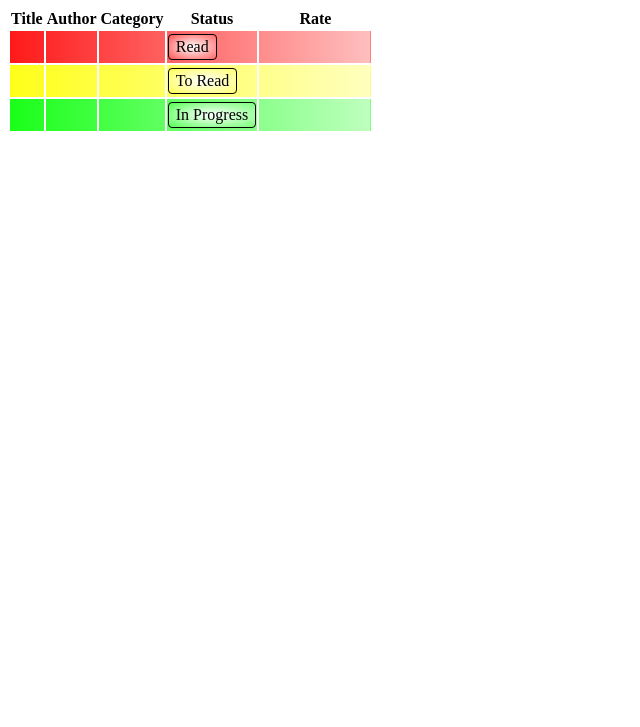
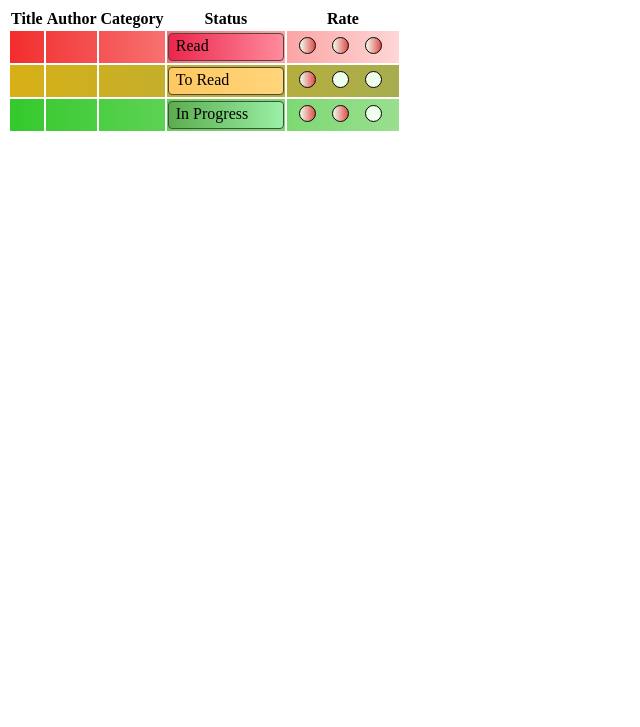
Before and after one commit to Rschipman/freeCodeCampBookInventoryApp, a plain HTML site: page index.html in a window 1280 px wide. Shown: the part 73-800 px from the top of the page, without its empty margins (0-640 px from the left). Drawn offline with Linux system fonts and the light colour scheme.

Commit message:
completed. Approved.

```diff
--- a/index.html
+++ b/index.html
@@ -36,7 +36,7 @@
     <td></td>
     <td><span class="status">To Read</span></td>
     <td>
-      <span class="rate">
+      <span class="rate one">
         <span></span>
         <span></span>
         <span></span>
@@ -49,7 +49,7 @@
     <td></td>
     <td><span class="status">In Progress</span></td>
     <td>
-      <span class="rate">
+      <span class="rate two">
         <span></span>
         <span></span>
         <span></span>
--- a/styles.css
+++ b/styles.css
@@ -1,39 +1,71 @@
-tr.read {
-  background-image: linear-gradient(to right, rgba(255,0,0,0.9), rgba(255,0,0,0.25));
+tr[class="read"] {
+  background-image: linear-gradient(to right, #f22d2d 0%, #ff838355 100%);
 }
 
-tr.to-read {
-  background-image: linear-gradient(to right, rgba(255,255,0,0.9), rgba(255,255,0,0.25));
+tr[class="to-read"] {
+  background-image: linear-gradient(to right, #d7b015 0%, #a7ad4e 100%);
 }
 
-tr.in-progress {
-  background-image: linear-gradient(to right, rgba(0,255,0,0.9), rgba(0,255,0,0.25));
+tr[class="in-progress"] {
+  background-image: linear-gradient(to right, #34c92c 0%, #9adf8f 100%);
 }
 
 span {
   display: inline-block;
 }
 
-tr[class~="to-read"] span[class~="status"] {
-  border: 1px solid black;
-   padding: 0.2rem 0.45rem;
+tr[class="to-read"] span[class="status"] {
+  border: 1px solid #4d4949;
+  padding: 0.2rem 0.45rem;
   border-radius: 0.25rem;
-  background-image: radial-gradient(white, transparent 90%);}
+  background-image: linear-gradient(90deg, #ffc861 0%, #ffd57a 100%); }
 
-tr[class~="read"] span[class~="status"] {
-  border: 1px solid black;
-   padding: 0.2rem 0.45rem;
+tr[class="read"] span[class="status"] {
+  border: 1px solid #4d4949;
+  padding: 0.2rem 0.45rem;
   border-radius: 0.25rem;
-  background-image: radial-gradient(white, transparent 90%);}
+  background-image: linear-gradient(90deg, #eb264d 0%, #ff8b9b 100%); }
 
-tr[class~="in-progress"] span[class~="status"] {
-  border: 1px solid black;
-   padding: 0.2rem 0.45rem;
+tr[class="in-progress"] span[class="status"] {
+  border: 1px solid #4d4949;
+  padding: 0.2rem 0.45rem;
   border-radius: 0.25rem;
-  background-image: radial-gradient(white, transparent 90%);}
+  background-image: linear-gradient(90deg, #5bad4e 0%, #9af0a5 100%); }
 
-span[class~="rate"], span[class~="rate"] {
+
+span[class="status"], span[class^="rate"] {
   height: 20px;
   width: 100px;
   padding: 5px;
 }
+
+
+span[class^="rate"] {
+  display: inline-block;
+  height: 20px;
+  width: 100px;
+  padding: 5px;
+}
+
+span[class^="rate"] > span {
+  border: 1px solid black;
+  border-radius: 50%;
+  margin: 0 6px;
+  height: 15px;
+  width: 15px;
+  background-color: #f0ffed;
+  display: inline-block;
+}
+
+
+span[class~="one"] > span:first-child {
+  background-image: linear-gradient(to right, rgba(240,255,237,1), rgba(224,76,76,1));
+}
+
+span[class~="two"] > span:first-child, span[class~="two"] > span:nth-child(2) {
+  background-image: linear-gradient(to right, rgba(240,255,237,1), rgba(224,76,76,1));
+}
+
+span[class~="three"] > span {
+  background-image: linear-gradient(to right, rgba(240,255,237,1), rgba(224,76,76,1));
+}
```
